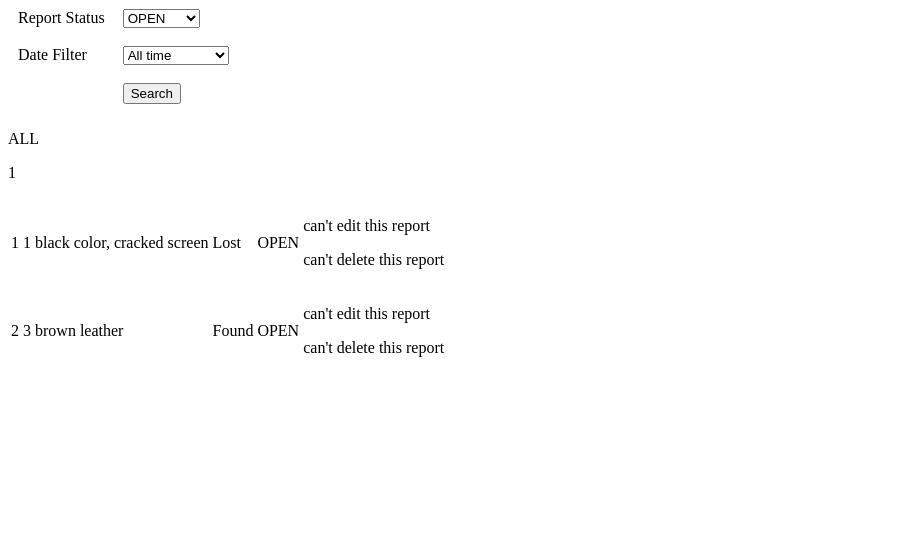
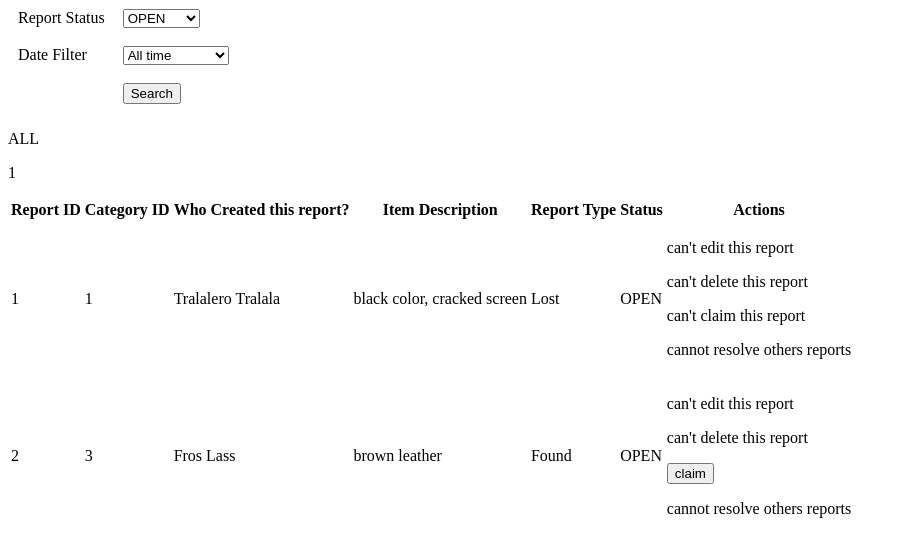
Before and after one commit to TheJuanderer/CMSC127-FinalProj, a PHP site: page /dashboardPage.php in a window 1280 px wide. Shown: the part 141-698 px from the top of the page, without its empty margins (0-905 px from the left). Run offline with PHP 8.4, Linux system fonts and the light colour scheme; a user stored in the database is signed in; data comes from the database, SQL or seed files in the repository.

Commit message:
added resolve buttons and actions (not fully implemented yet), added column headers in viewReport, fixed some bugs

```diff
--- /dev/null
+++ b/claimReportAction.php
@@ -0,0 +1,44 @@
+<?php
+//get the id of the user in SESSION, and the current report
+$reportUserID = $row['user_id'];
+$reportType = $row['report_type'];
+$reportStat = $row['report_status'];
+$reportID = $row['report_id'];
+$sessionUserID =  $_SESSION['user_id'];
+
+
+
+//check if your claim exists in this report
+$check = $conn->query("
+    SELECT claim_id
+    FROM claims
+    WHERE user_id = $sessionUserID
+    AND report_id = $reportID
+");
+
+
+
+//if they are the same OR the report is a Lost report, do not return a button
+//you cant claim a lost report (how would it work fuiyohhh)
+//since the user can only claim other users reports, and that report must be a Found report
+//and an OPEN report
+if ($reportUserID === $sessionUserID || $reportType === "Lost" || $reportStat === "CLOSED"){
+    echo "<p>can't claim this report</p>";
+
+} else if ($check->num_rows > 0) {
+    echo "<p>you have a claim in this report</p>";
+} else {
+    echo '<form action="createClaim.php" method="POST">
+    <input
+        type="hidden"
+        name="report_id"
+        value='. $row["report_id"] .'
+    >
+    <button type="submit" onclick="return confirm(\'are you sure you want to claim this?\')">
+        claim
+    </button>
+</form>';
+}
+//onclick="return confirm(\"are you sure you want to delete this?\")"
+
+?>
--- /dev/null
+++ b/resolveReportAction.php
@@ -0,0 +1,24 @@
+
+
+<?php
+
+$sessionUserID = (int)$_SESSION['user_id'];
+$reportUserID = (int)$row['user_id'];
+$reportID = (int)$row['report_id'];
+$reportStatus = $row['report_status'];
+$reportType = $row['report_type'];
+
+// only owner can resolve
+if ($sessionUserID === $reportUserID && $reportStatus !== "CLOSED" && $reportType === "Found") {
+    echo '
+    <form action="resolveReportPage.php" method="POST">
+        <input type="hidden" name="report_id" value=" '. $reportID .' ">
+        <button type="submit">
+            resolve claim
+        </button>
+    </form>
+    ';
+} else {
+    echo '<p>cannot resolve others reports</p>';
+}
+?>
--- a/viewReport.php
+++ b/viewReport.php
@@ -42,7 +42,7 @@ if ($dateSearch !== 'ALL') {
 }
 
 // BASE QUERY
-$repQuery = "SELECT * FROM reports";
+$repQuery = "SELECT *, users.name FROM reports JOIN users ON reports.user_id = users.user_id";
 
 // ATTACH CONDITIONS IF ANY
 if (count($conditions) > 0) {
@@ -53,17 +53,34 @@ $rows = fetchAllRows($conn, $repQuery);
 
     //returns info about the reports as html elements
 echo "<table>";
+    //enter column names
+    echo "
+        <tr>
+            <th>Report ID</th>
+            <th>Category ID</th>
+            <th>Who Created this report?</th>
+            <th>Item Description</th>
+            <th>Report Type</th>
+            <th>Status</th>
+            <th>Actions</th>
+        </tr>
+        ";
+
     foreach ($rows as $row) {
         //create html elements
         echo "
         <tr>
             <td>{$row['report_id']}</td>
             <td>{$row['category_id']}</td>
+            <td>{$row['name']}</td>
             <td>{$row['item_desc']}</td>
             <td>{$row['report_type']}</td>
             <td>{$row['report_status']}</td>
             <td>"; include 'editReportAction.php';
             include 'deleteReportAction.php';
+            include 'claimReportAction.php';
+            //create 4th button
+            include 'resolveReportAction.php';
             echo "</td>
 
         </tr>
```
Also changed, not shown: createClaim.php (+17 -3 lines), resolveClaim.php (+5 -4 lines), resolveReport.php (added, +20 -0 lines), resolveReportPage.php (added, +55 -0 lines).
